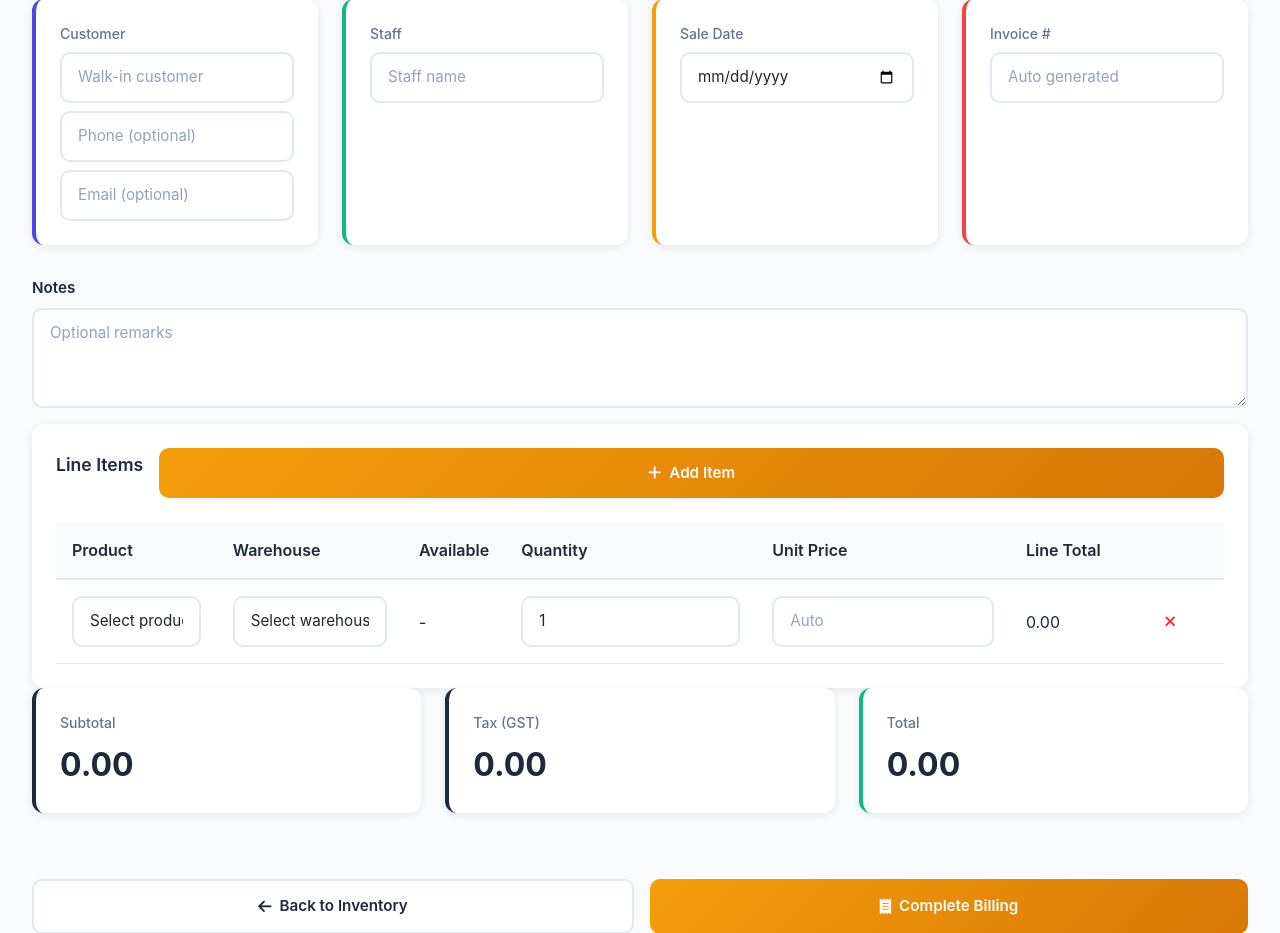
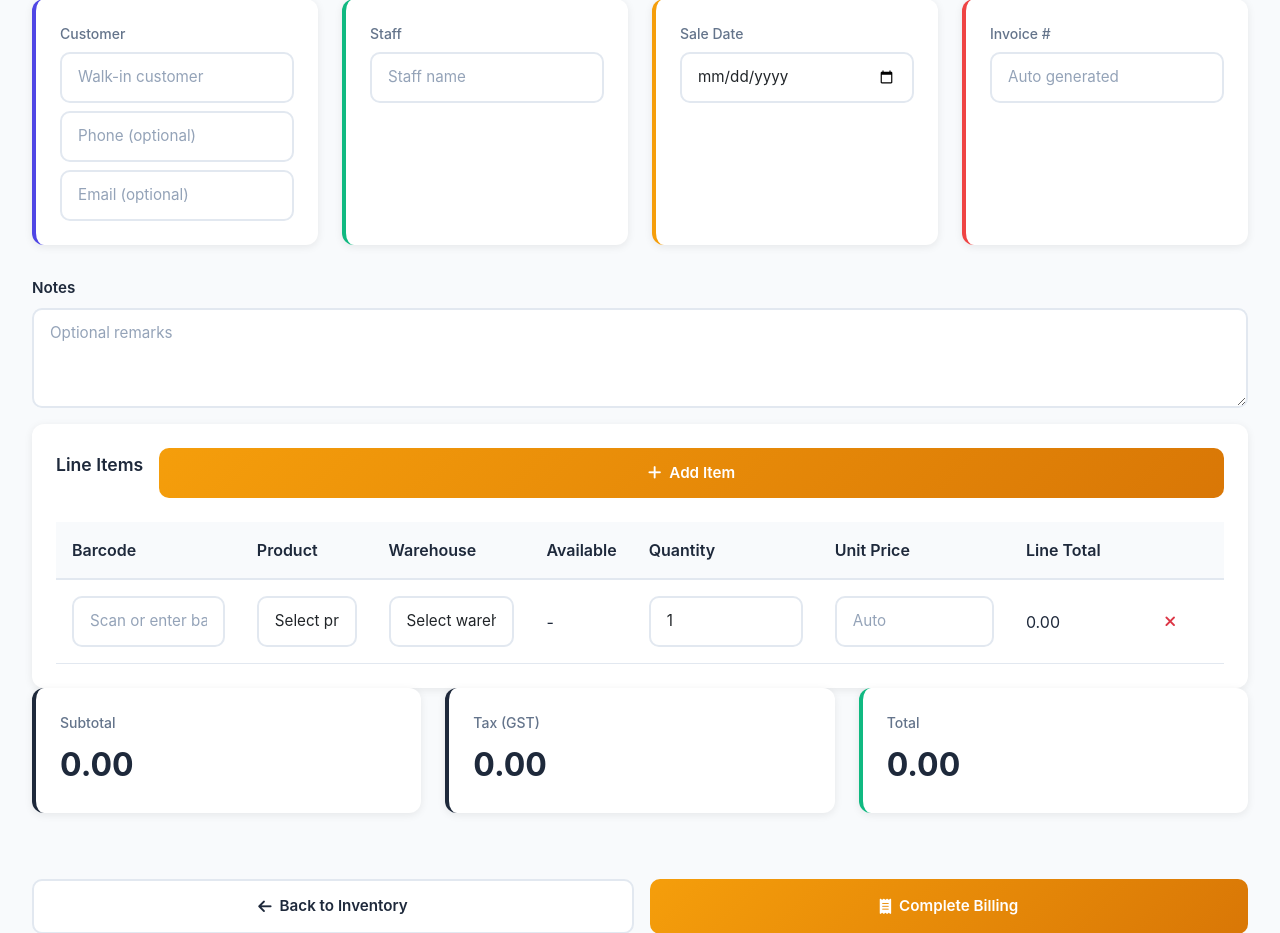
Before and after one commit to AnandaNarayanan44/Inventory-Management-project, a Django app: page /billing in a window 1280 px wide. Shown: the part 199-1132 px from the top of the page. Run offline with Django 5.2, Linux system fonts and the light colour scheme; a user stored in the database is signed in; data comes from the database, SQL or seed files in the repository; both versions use the stored data as it was after the commit; some libraries are stand-ins or nearby versions.

Commit message:
barcode changes

```diff
--- a/InventoryManagmentSystem/InventoryApp/templates/billing.html
+++ b/InventoryManagmentSystem/InventoryApp/templates/billing.html
@@ -42,6 +42,7 @@
                 <table class="inventory-table">
                     <thead>
                         <tr>
+                            <th>Barcode</th>
                             <th>Product</th>
                             <th>Warehouse</th>
                             <th>Available</th>
@@ -54,10 +55,13 @@
                     <tbody id="billingItemsBody">
                         <tr>
                             <td>
+                                <input type="text" class="form-control billing-barcode" name="item_barcode[]" placeholder="Scan or enter barcode" autocomplete="off">
+                            </td>
+                            <td>
                                 <select class="form-select billing-product" name="item_product[]" required>
                                     <option value="">Select product...</option>
                                     {% for product in products %}
-                                    <option value="{{ product.id }}" data-price="{{ product.price }}" data-gst="{{ product.gst }}">{{ product.name }}</option>
+                                    <option value="{{ product.id }}" data-price="{{ product.price }}" data-gst="{{ product.gst }}" data-barcode="{{ product.barcode|default:'' }}">{{ product.name }}</option>
                                     {% endfor %}
                                 </select>
                             </td>
@@ -170,11 +174,85 @@
         document.getElementById('totalValue').textContent = (subtotal + tax).toFixed(2);
     }
 
+    async function fetchProductByBarcode(barcode, row) {
+        if (!barcode || barcode.trim() === '') {
+            return;
+        }
+
+        try {
+            const response = await fetch(`/api/product-by-barcode/?barcode=${encodeURIComponent(barcode.trim())}`);
+            const data = await response.json();
+
+            if (response.ok && data.id) {
+                const productSelect = row.querySelector('.billing-product');
+                // Find and select the product
+                for (let option of productSelect.options) {
+                    if (option.value == data.id) {
+                        productSelect.value = data.id;
+                        // Trigger change event to update price and other fields
+                        productSelect.dispatchEvent(new Event('change'));
+                        break;
+                    }
+                }
+            } else {
+                // Product not found - show error but don't block manual entry
+                const barcodeInput = row.querySelector('.billing-barcode');
+                barcodeInput.style.borderColor = '#dc3545';
+                setTimeout(() => {
+                    barcodeInput.style.borderColor = '';
+                }, 2000);
+            }
+        } catch (error) {
+            console.error('Error fetching product by barcode:', error);
+        }
+    }
+
     function attachRowEvents(row) {
+        const barcodeInput = row.querySelector('.billing-barcode');
+        let barcodeTimeout;
+
+        // Handle barcode input with debounce
+        barcodeInput.addEventListener('input', (e) => {
+            clearTimeout(barcodeTimeout);
+            const barcode = e.target.value.trim();
+
+            if (barcode) {
+                // Debounce: wait 500ms after user stops typing before fetching
+                barcodeTimeout = setTimeout(() => {
+                    fetchProductByBarcode(barcode, row);
+                }, 500);
+            }
+        });
+
+        // Handle Enter key for immediate barcode scan (common with barcode scanners)
+        barcodeInput.addEventListener('keydown', (e) => {
+            if (e.key === 'Enter') {
+                e.preventDefault();
+                clearTimeout(barcodeTimeout);
+                const barcode = e.target.value.trim();
+                if (barcode) {
+                    fetchProductByBarcode(barcode, row);
+                }
+            }
+        });
+
+        // Sync barcode field when product is manually selected
+        const productSelect = row.querySelector('.billing-product');
+        productSelect.addEventListener('change', () => {
+            const selectedOption = productSelect.selectedOptions[0];
+            if (selectedOption && selectedOption.dataset.barcode) {
+                barcodeInput.value = selectedOption.dataset.barcode || '';
+            }
+            updateLine(row);
+        });
+
         row.querySelectorAll('select, input').forEach(el => {
-            el.addEventListener('change', () => updateLine(row));
-            el.addEventListener('input', () => updateLine(row));
+            if (el !== barcodeInput) {
+                el.addEventListener('change', () => updateLine(row));
+                el.addEventListener('input', () => updateLine(row));
+            }
         });
+
         row.querySelector('.remove-row').addEventListener('click', () => {
             if (document.querySelectorAll('#billingItemsBody tr').length > 1) {
                 row.remove();
@@ -188,13 +266,21 @@
         const body = document.getElementById('billingItemsBody');
         const newRow = body.rows[0].cloneNode(true);
         newRow.querySelectorAll('input').forEach(input => {
-            input.value = input.classList.contains('billing-qty') ? '1' : '';
+            if (input.classList.contains('billing-qty')) {
+                input.value = '1';
+            } else if (input.classList.contains('billing-barcode')) {
+                input.value = '';
+            } else {
+                input.value = '';
+            }
         });
         newRow.querySelectorAll('select').forEach(select => select.selectedIndex = 0);
         newRow.querySelector('.available-stock').textContent = '-';
         newRow.querySelector('.line-total').textContent = '0.00';
         body.appendChild(newRow);
         attachRowEvents(newRow);
+        // Focus on barcode input for new row
+        newRow.querySelector('.billing-barcode').focus();
     });
 
     attachRowEvents(document.querySelector('#billingItemsBody tr'));
--- a/InventoryManagmentSystem/InventoryApp/urls.py
+++ b/InventoryManagmentSystem/InventoryApp/urls.py
@@ -29,4 +29,5 @@ urlpatterns = [
     path("inventory/item/<int:pk>/delete", views.delete_inventory_item, name="deleteInventoryItem"),
     path("inventory/stock-level/", views.stock_level_api, name="stock_level_api"),
     path("ml/", views.ml_page, name="ml_page"),
+    path("api/product-by-barcode/", views.get_product_by_barcode, name="get_product_by_barcode"),
 ]
--- a/InventoryManagmentSystem/InventoryApp/views.py
+++ b/InventoryManagmentSystem/InventoryApp/views.py
@@ -690,6 +690,33 @@ def billing(request):
 
 
 @login_required
+@role_required([StaffProfile.ROLE_ADMIN, StaffProfile.ROLE_STAFF])
+def get_product_by_barcode(request):
+    """API endpoint to fetch product details by barcode"""
+    if request.method != "GET":
+        return JsonResponse({"error": "Method not allowed"}, status=405)
+
+    barcode = request.GET.get("barcode", "").strip()
+    if not barcode:
+        return JsonResponse({"error": "Barcode is required"}, status=400)
+
+    try:
+        product = Product.objects.filter(active=True, barcode=barcode).first()
+        if not product:
+            return JsonResponse({"error": "Product not found with this barcode"}, status=404)
+
+        return JsonResponse({
+            "id": product.id,
+            "name": product.name,
+            "price": str(product.price),
+            "gst": str(product.gst),
+            "category": product.category,
+        })
+    except Exception as e:
+        return JsonResponse({"error": str(e)}, status=500)
+
+
+@login_required
 def invoice_detail(request, pk):
     sale = get_object_or_404(Sale.objects.prefetch_related("items__product", "items__warehouse"), pk=pk)
     return render(request, "invoice_detail.html", {"sale": sale, "items": sale.items.all()})
```
Also changed, not shown: InventoryManagmentSystem/db.sqlite3, InventoryManagmentSystem/ml/__init__.py (line endings or trailing spaces).
